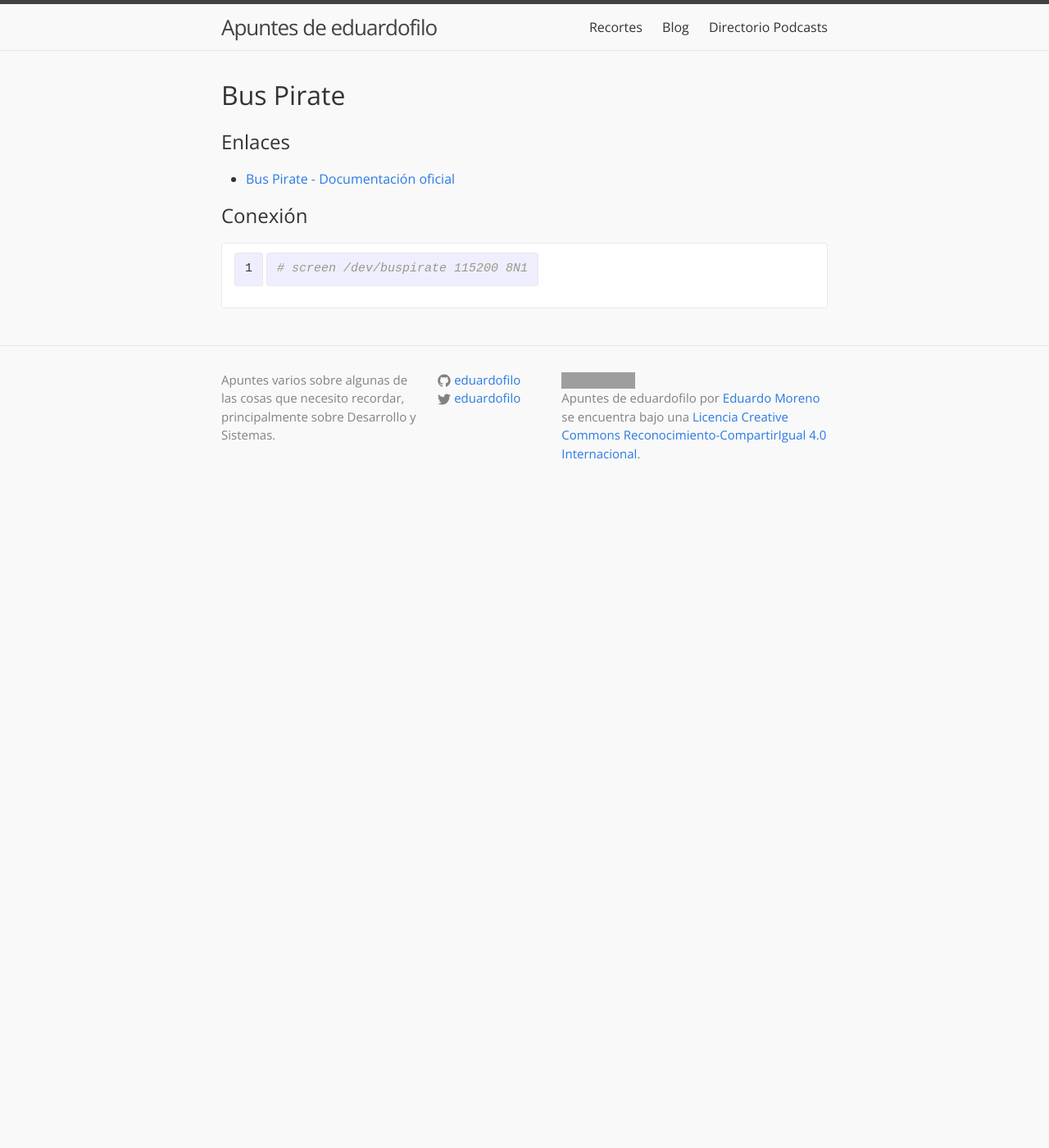
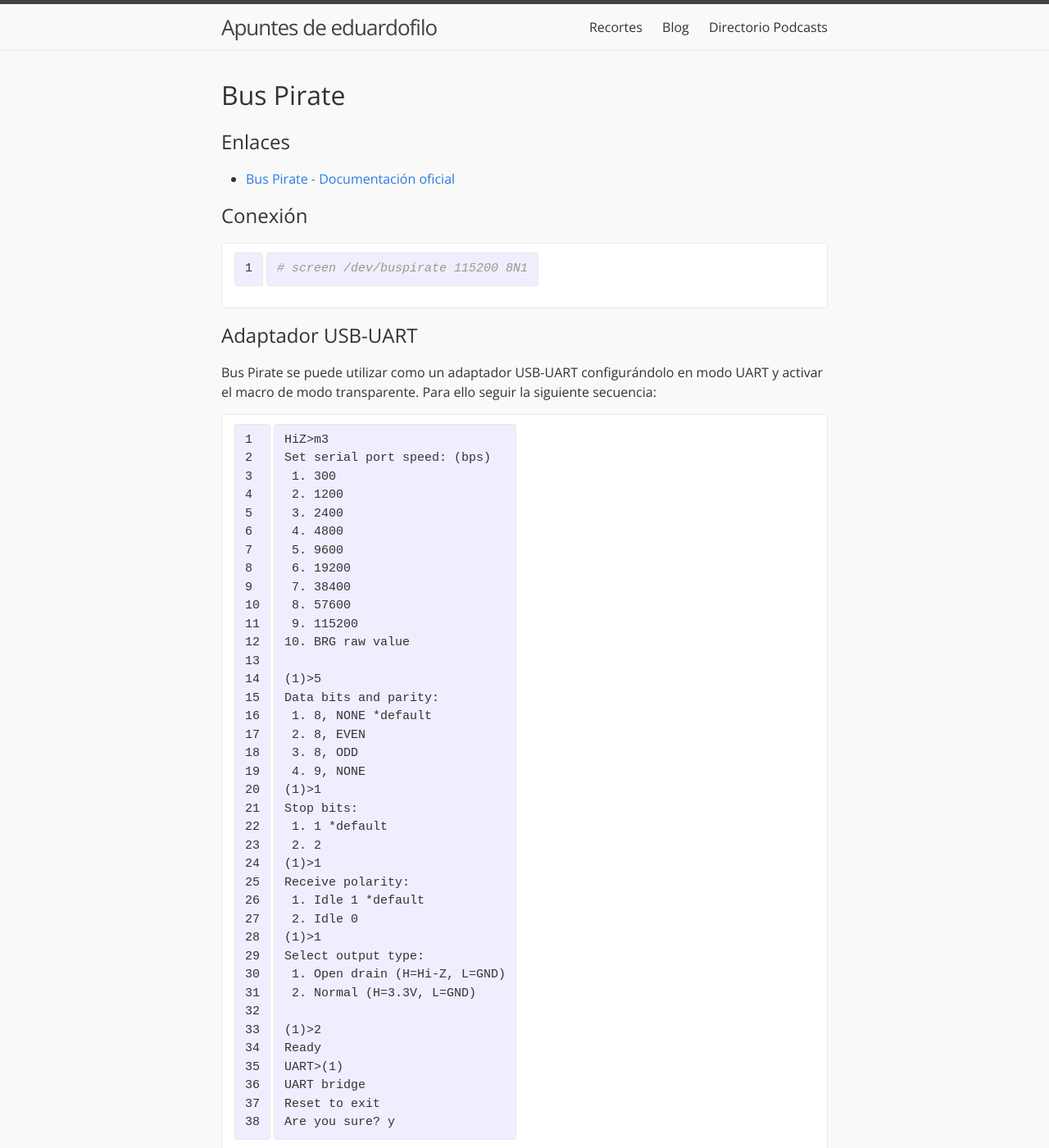
Before and after one commit to eduardofilo/eduardofilo.jekyll, a Jekyll site: the page built from sistemas/bus_pirate.md, in a window 1280 px wide and 1400 px high. Shown: the whole window at 82% size. Built offline with Jekyll 4.4.1, drawn with Linux system fonts in a browser that asks for light colours; grey boxes are pictures that could not be loaded.

Commit message:
Instrucciones Bus Pirate para adaptador UART-USB.

````diff
--- a/sistemas/bus_pirate.md
+++ b/sistemas/bus_pirate.md
@@ -14,3 +14,48 @@
 ```bash
 # screen /dev/buspirate 115200 8N1
 ```
+
+## Adaptador USB-UART
+
+Bus Pirate se puede utilizar como un adaptador USB-UART configurándolo en modo UART y activar el macro de modo transparente. Para ello seguir la siguiente secuencia:
+
+```
+HiZ>m3
+Set serial port speed: (bps)
+ 1. 300
+ 2. 1200
+ 3. 2400
+ 4. 4800
+ 5. 9600
+ 6. 19200
+ 7. 38400
+ 8. 57600
+ 9. 115200
+10. BRG raw value
+
+(1)>5
+Data bits and parity:
+ 1. 8, NONE *default
+ 2. 8, EVEN
+ 3. 8, ODD
+ 4. 9, NONE
+(1)>1
+Stop bits:
+ 1. 1 *default
+ 2. 2
+(1)>1
+Receive polarity:
+ 1. Idle 1 *default
+ 2. Idle 0
+(1)>1
+Select output type:
+ 1. Open drain (H=Hi-Z, L=GND)
+ 2. Normal (H=3.3V, L=GND)
+
+(1)>2
+Ready
+UART>(1)
+UART bridge
+Reset to exit
+Are you sure? y
+```
````
